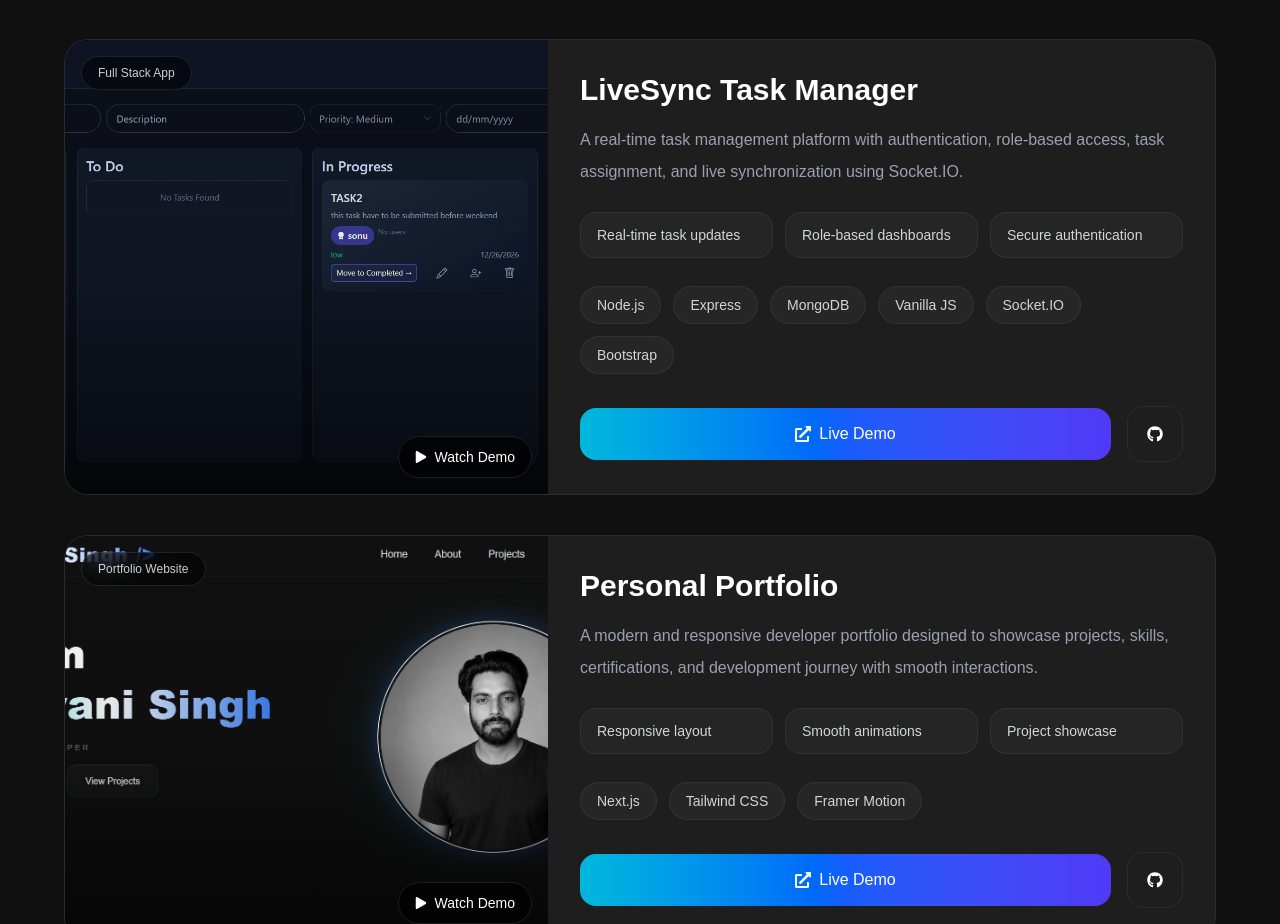
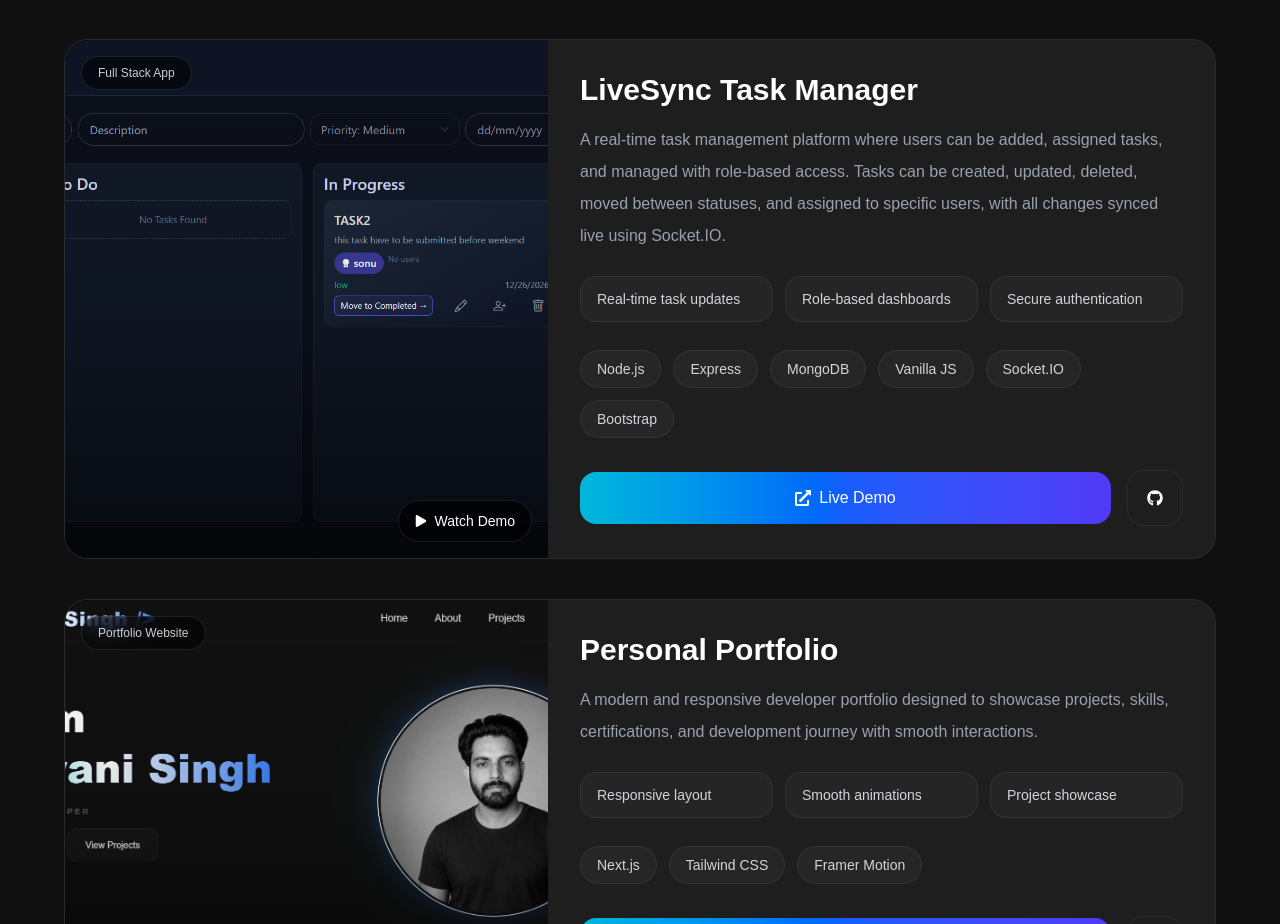
Before and after one commit to sonu101994/Bini-Portfolio, a Next.js app: page / in a window 1280 px wide. Shown: the part 2627-3551 px from the top of the page. Built offline with nearby package versions, Linux system fonts and the light colour scheme.

Commit message:
added resume

```diff
--- a/src/components/Hero.jsx
+++ b/src/components/Hero.jsx
@@ -132,7 +132,7 @@ export default function Hero() {
           {/* BUTTONS */}
           <div className="flex flex-col sm:flex-row gap-5 justify-center lg:justify-start">
             <a
-              href="/sonu-resume.pdf"
+              href="/images/BHAWANI SINGH-RESUME.pdf"
               download
               className="
                 px-8
--- a/src/components/Projects.jsx
+++ b/src/components/Projects.jsx
@@ -42,7 +42,7 @@ export default function Projects() {
       title: "LiveSync Task Manager",
       label: "Full Stack App",
       description:
-        "A real-time task management platform with authentication, role-based access, task assignment, and live synchronization using Socket.IO.",
+        "A real-time task management platform where users can be added, assigned tasks, and managed with role-based access. Tasks can be created, updated, deleted, moved between statuses, and assigned to specific users, with all changes synced live using Socket.IO.",
       desktop: "/images/LiveSync.png",
       video: "/videos/LiveSync_demo.mp4",
       highlights: [
```
Also changed, not shown: 1 other file (tests, documents, lock files or other folders).
